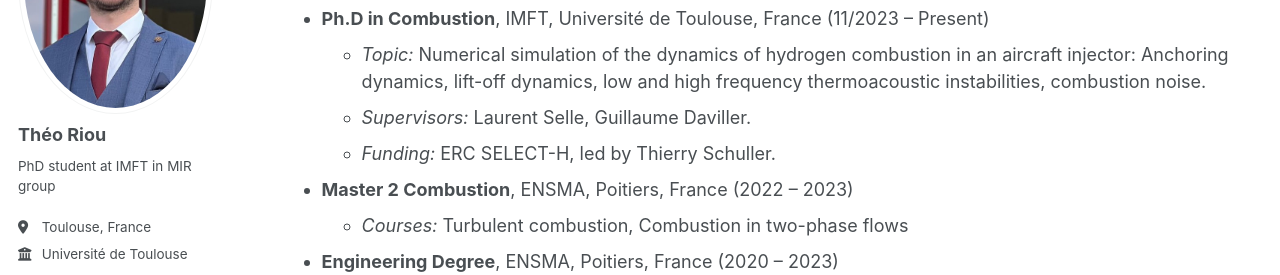
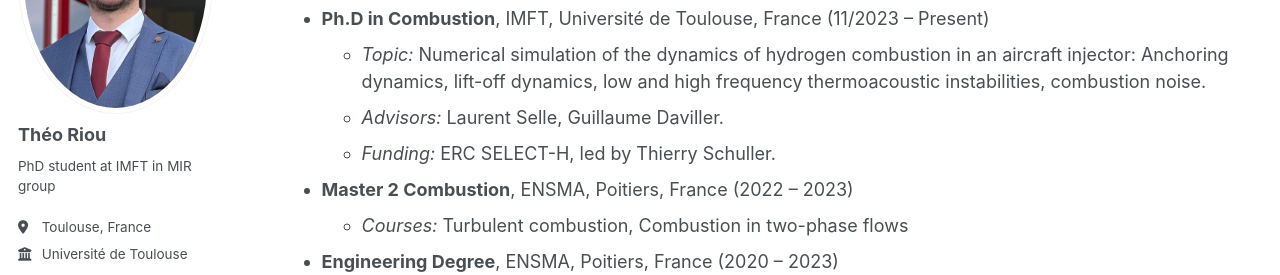
Before and after one commit to thriou/thriou.github.io, a Jekyll site: the page built from _pages/cv.md, in a window 1280 px wide and 900 px high. Shown: the part 254-529 px from the top of the window. Built offline with Jekyll 4.4.1, drawn with Linux system fonts in a browser that asks for light colours; formulas are drawn with MathJax 3; a style sheet for code colours, icons or effects is not loaded.

Commit message:
Change 'Supervisors' to 'Advisors' in CV

```diff
--- a/_pages/cv.md
+++ b/_pages/cv.md
@@ -18,7 +18,7 @@ Education
 ======
 * **Ph.D in Combustion**, IMFT, Université de Toulouse, France (11/2023 – Present)
   * *Topic:* Numerical simulation of the dynamics of hydrogen combustion in an aircraft injector: Anchoring dynamics, lift-off dynamics, low and high frequency thermoacoustic instabilities, combustion noise.
-  * *Supervisors:* Laurent Selle, Guillaume Daviller.
+  * *Advisors:* Laurent Selle, Guillaume Daviller.
   * *Funding:* ERC SELECT-H, led by Thierry Schuller.
 * **Master 2 Combustion**, ENSMA, Poitiers, France (2022 – 2023)
   * *Courses:* Turbulent combustion, Combustion in two-phase flows
```
